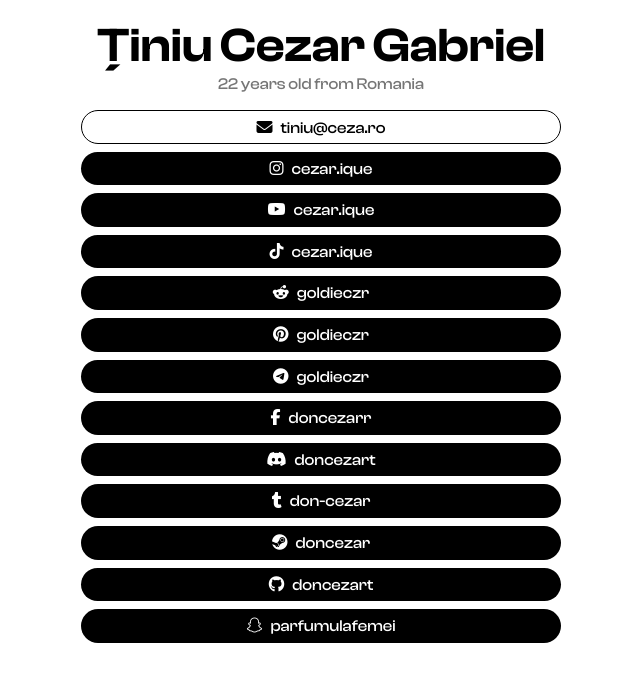
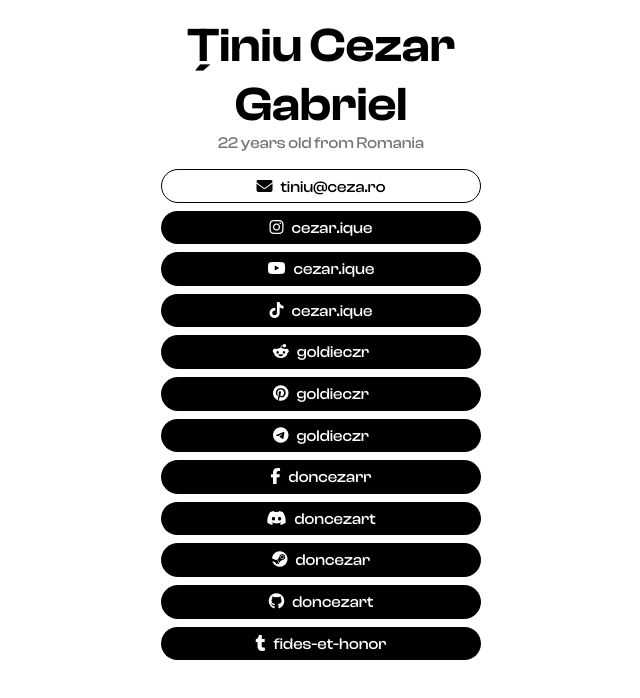
Before and after one commit to doncezart/cezaro-site, a SvelteKit app: page / in a window 1280 px wide. Shown: the top 698 px of the page, without its empty margins (319-959 px from the left). Built offline with nearby package versions, Linux system fonts and the light colour scheme.

Commit message:
Adjustments

```diff
--- a/src/routes/+page.svelte
+++ b/src/routes/+page.svelte
@@ -12,10 +12,9 @@
             <button class="btn filled" type="button" onclick="window.location.href='https://t.me/goldieczr'"><i class="fa-brands fa-telegram icon"></i>goldieczr</button>
             <button class="btn filled" type="button" onclick="window.location.href='https://www.facebook.com/doncezarr/'"><i class="fa-brands fa-facebook-f icon"></i>doncezarr</button>
             <button class="btn filled" type="button" onclick="window.location.href='https://discordapp.com/users/462052434563563522'"><i class="fa-brands fa-discord icon"></i>doncezart</button>
-            <button class="btn filled" type="button" onclick="window.location.href='https://don-cezar.tumblr.com'"><i class="fa-brands fa-tumblr icon"></i>don-cezar</button>
             <button class="btn filled" type="button" onclick="window.location.href='https://steamcommunity.com/id/doncezar/'"><i class="fa-brands fa-steam icon"></i>doncezar</button>
             <button class="btn filled" type="button" onclick="window.location.href='https://github.com/doncezart'"><i class="fa-brands fa-github icon"></i>doncezart</button>
-            <button class="btn filled" type="button" onclick="window.location.href='https://www.snapchat.com/add/parfumulafemei'"><i class="fa-brands fa-snapchat icon"></i>parfumulafemei</button>
+            <button class="btn filled" type="button" onclick="window.location.href='https://fides-et-honor.tumblr.com'"><i class="fa-brands fa-tumblr icon"></i>fides-et-honor</button>
         </div>
     </div>
 
--- a/static/css/app.css
+++ b/static/css/app.css
@@ -1,5 +1,5 @@
 .inside{
-    width: 30rem;
+    width: 20rem;
     text-align: center;
     display: grid;
     grid-template-columns: repeat(auto-fit, minmax(20rem, 1fr));
```
